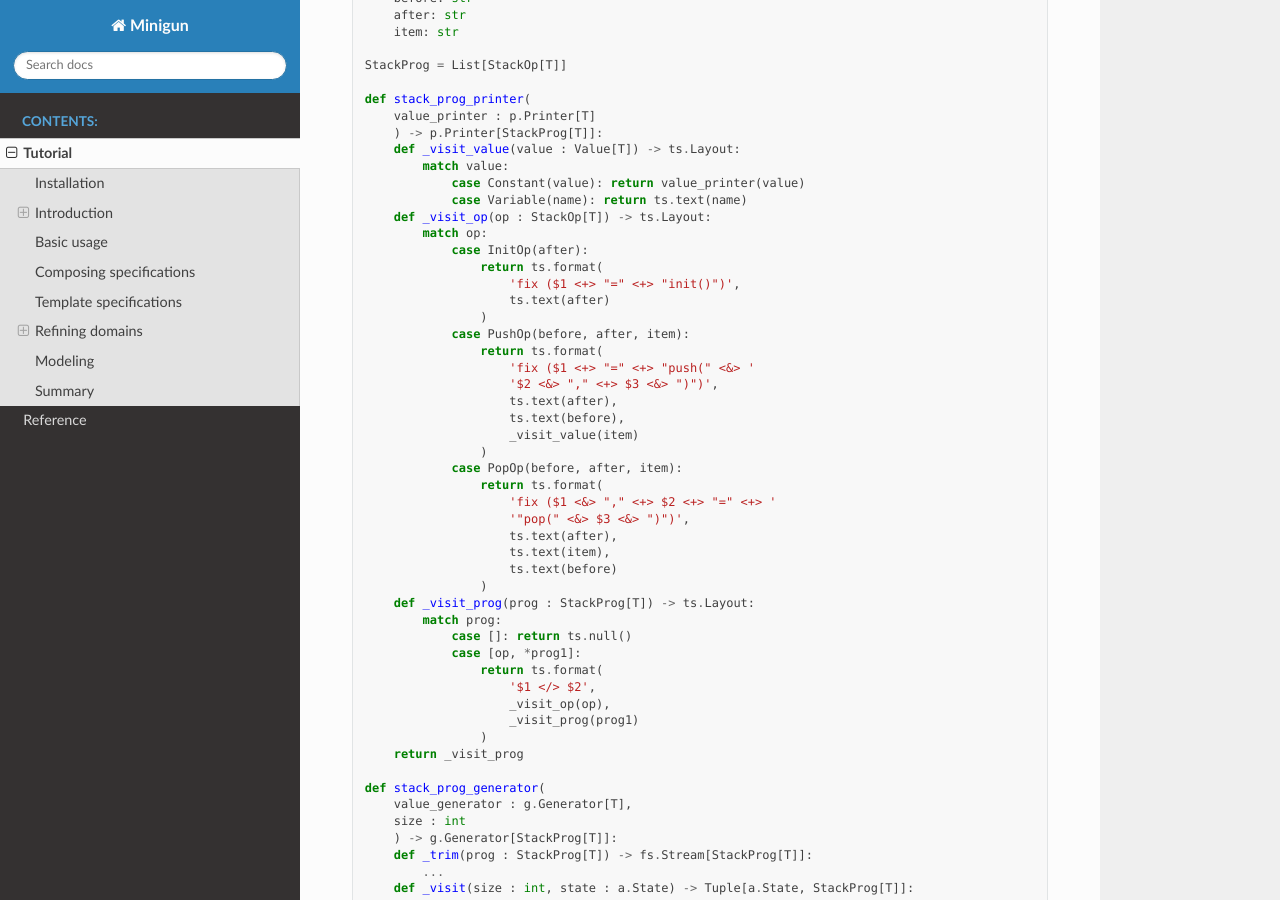
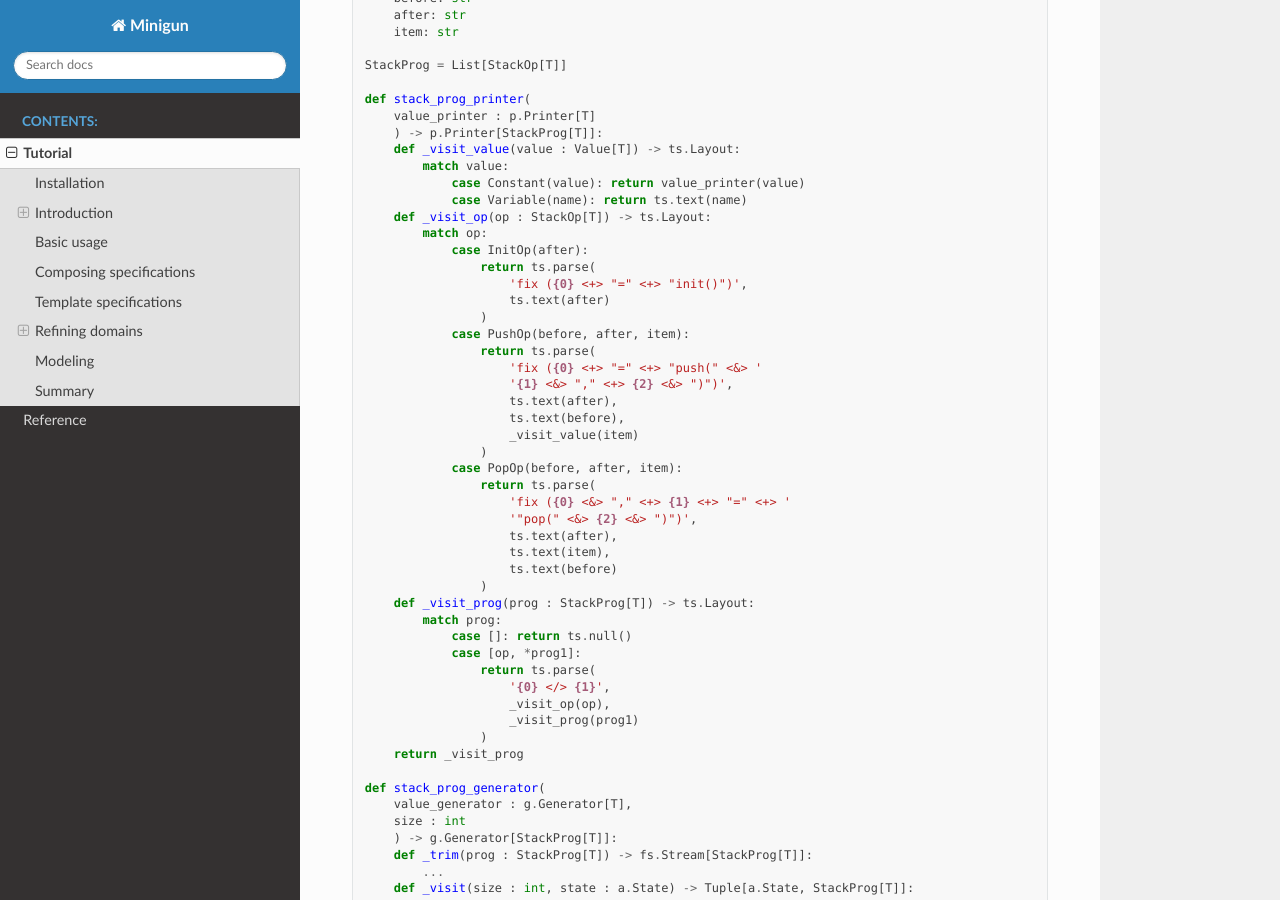
Before and after one commit to soren-n/minigun-py, a Sphinx documentation site: the page built from docs/source/tutorial.rst, in a window 1280 px wide and 900 px high, scrolled down 14935 px. Built offline with Sphinx 7.4.7 and the Read the Docs theme 2.0.0, drawn with Linux system fonts in a browser that asks for light colours; some of the changed text lies outside the part shown.

Commit message:
Fix typeset usage in introduction

```diff
--- a/docs/source/tutorial.rst
+++ b/docs/source/tutorial.rst
@@ -410,7 +410,7 @@
         def _pass(layout : ts.Layout) -> ts.Layout:
             return layout
         def _group(layout : ts.Layout) -> ts.Layout:
-            return ts.grp(ts.format('"(" <!&> $1 <!&> ")"', layout))
+            return ts.grp(ts.parse('"(" <!&> {0} <!&> ")"', layout))
         def _visit(
             wrap : Callable[[ts.Layout], ts.Layout],
             arith : Arith
@@ -418,26 +418,26 @@
             match arith:
                 case Number(value): return ts.text(str(value))
                 case Plus(left, right):
-                    return wrap(ts.format(
-                        '$1 <!+> "+" <+> $2',
+                    return wrap(ts.parse(
+                        '{0} <!+> "+" <+> {1}',
                         _visit(_pass, left),
                         _visit(_pass, right)
                     ))
                 case Minus(left, right):
-                    return wrap(ts.format(
-                        '$1 <!+> "-" <+> $2',
+                    return wrap(ts.parse(
+                        '{0} <!+> "-" <+> {1}',
                         _visit(_pass, left),
                         _visit(_pass, right)
                     ))
                 case Times(left, right):
-                    return wrap(ts.format(
-                        '$1 <!+> "*" <+> $2',
+                    return wrap(ts.parse(
+                        '{0} <!+> "*" <+> {1}',
                         _visit(_group, left),
                         _visit(_group, right)
                     ))
                 case Divide(left, right):
-                    return wrap(ts.format(
-                        '$1 <!+> "/" <+> $2',
+                    return wrap(ts.parse(
+                        '{0} <!+> "/" <+> {1}',
                         _visit(_group, left),
                         _visit(_group, right)
                     ))
@@ -614,22 +614,22 @@
         def _visit_op(op : StackOp[T]) -> ts.Layout:
             match op:
                 case InitOp(after):
-                    return ts.format(
-                        'fix ($1 <+> "=" <+> "init()")',
+                    return ts.parse(
+                        'fix ({0} <+> "=" <+> "init()")',
                         ts.text(after)
                     )
                 case PushOp(before, after, item):
-                    return ts.format(
-                        'fix ($1 <+> "=" <+> "push(" <&> '
-                        '$2 <&> "," <+> $3 <&> ")")',
+                    return ts.parse(
+                        'fix ({0} <+> "=" <+> "push(" <&> '
+                        '{1} <&> "," <+> {2} <&> ")")',
                         ts.text(after),
                         ts.text(before),
                         _visit_value(item)
                     )
                 case PopOp(before, after, item):
-                    return ts.format(
-                        'fix ($1 <&> "," <+> $2 <+> "=" <+> '
-                        '"pop(" <&> $3 <&> ")")',
+                    return ts.parse(
+                        'fix ({0} <&> "," <+> {1} <+> "=" <+> '
+                        '"pop(" <&> {2} <&> ")")',
                         ts.text(after),
                         ts.text(item),
                         ts.text(before)
@@ -638,8 +638,8 @@
             match prog:
                 case []: return ts.null()
                 case [op, *prog1]:
-                    return ts.format(
-                        '$1 </> $2',
+                    return ts.parse(
+                        '{0} </> {1}',
                         _visit_op(op),
                         _visit_prog(prog1)
                     )
```
